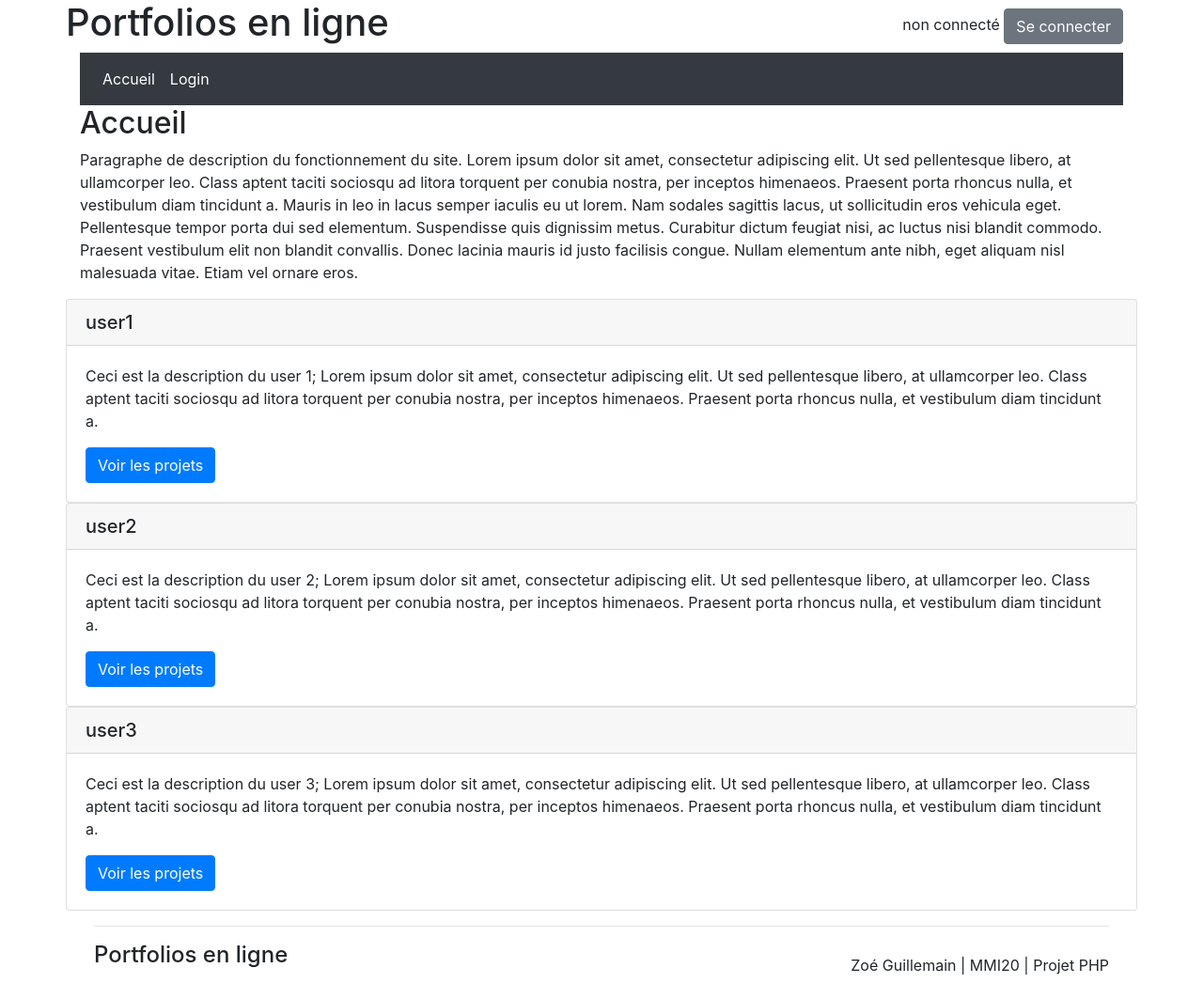
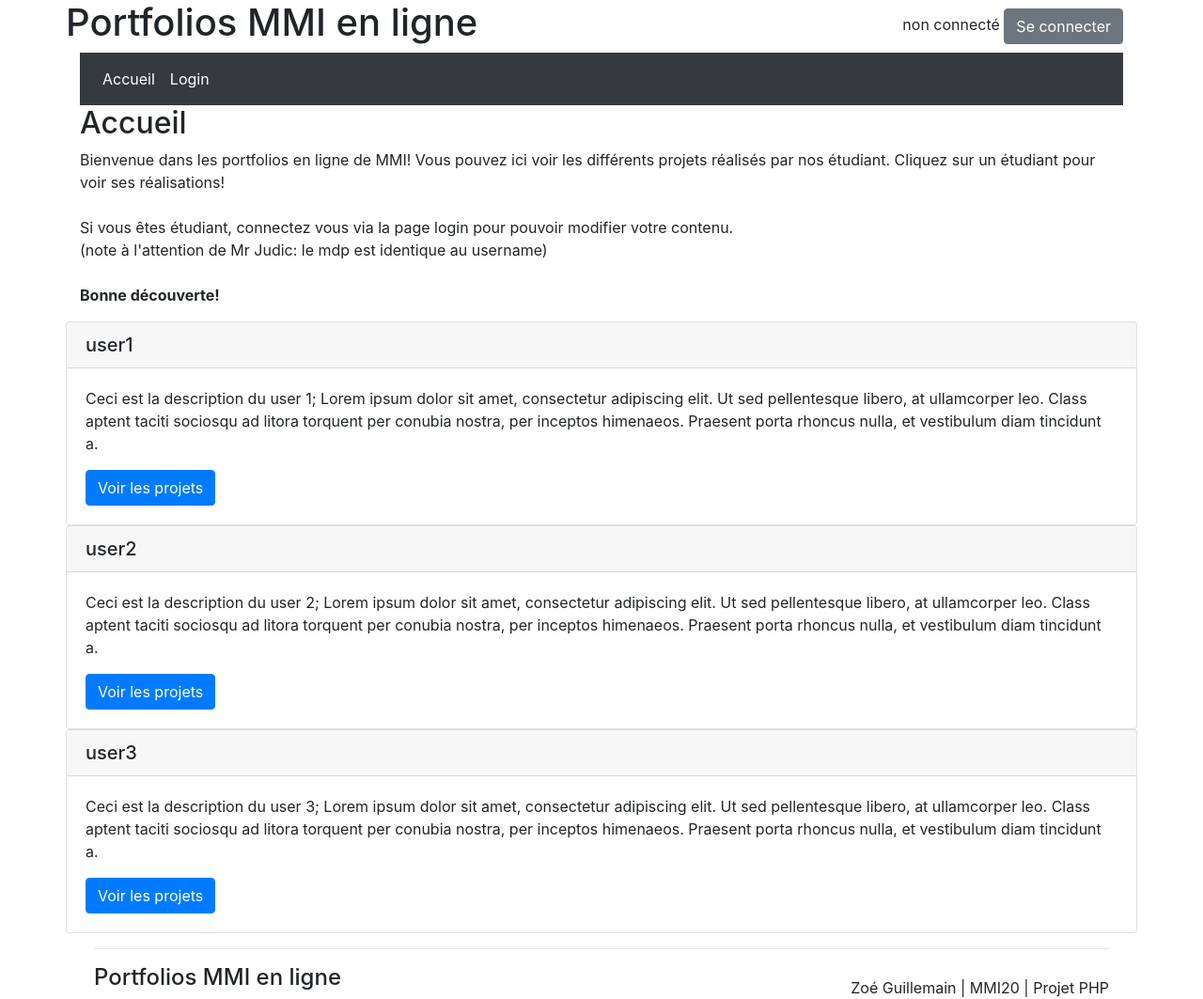
Before and after one commit to guillemainz/portfolio, a PHP site: page /W17/ in a window 1280 px wide. Shown: the whole page at 94% size. Before the commit the page ends 1037 px from the top, so only its background shows below. Run offline with PHP 8.4, Linux system fonts and the light colour scheme; a user stored in the database is signed in; data comes from the database, SQL or seed files in the repository.

Commit message:
20-03 dernier commit (oui je sais ça fait trois fois que je dis ça) : modifié la redirection de la page modifprojet, rajouté du contenu sur la page index

```diff
--- a/footer.php
+++ b/footer.php
@@ -2,7 +2,7 @@
 <hr/>
 <div class="row align-items-end">
     <div class="col-lg-6">
-        <h4>Portfolios en ligne</h4>
+        <h4>Portfolios MMI en ligne</h4>
     </div>
     <div class="col-lg-6 text-right">
         Zoé Guillemain | MMI20 | Projet PHP
--- a/header.php
+++ b/header.php
@@ -12,7 +12,7 @@ $user = new Users; //créé automatiquement un nouvel objet (vide) de classe use
 <head>
 	<meta charset="utf-8">
 	<!-- <link rel="stylesheet" type="text/css" href="style.css"> -->
-	<title>Header</title>
+	<title>Portfolios MMI</title>
     <link rel="stylesheet" href="https://stackpath.bootstrapcdn.com/bootstrap/4.4.1/css/bootstrap.min.css" integrity="sha384-Vkoo8x4CGsO3+Hhxv8T/Q5PaXtkKtu6ug5TOeNV6gBiFeWPGFN9MuhOf23Q9Ifjh" crossorigin="anonymous">
 </head>
 
@@ -22,7 +22,7 @@ $user = new Users; //créé automatiquement un nouvel objet (vide) de classe use
 <div class="container">
 <div class="row align-items-center">
     <div class="col-lg-8">
-        <h1 class="row">Portfolios en ligne</h1>
+        <h1 class="row">Portfolios MMI en ligne</h1>
 
     </div>
 
--- a/index.php
+++ b/index.php
@@ -19,7 +19,8 @@ $user = new Users; //créé automatiquement un nouvel objet (vide) de classe use
     </div>
 
     <div class="row">
-        <p id="Presentation">Paragraphe de description du fonctionnement du site. Lorem ipsum dolor sit amet, consectetur adipiscing elit. Ut sed pellentesque libero, at ullamcorper leo. Class aptent taciti sociosqu ad litora torquent per conubia nostra, per inceptos himenaeos. Praesent porta rhoncus nulla, et vestibulum diam tincidunt a. Mauris in leo in lacus semper iaculis eu ut lorem. Nam sodales sagittis lacus, ut sollicitudin eros vehicula eget. Pellentesque tempor porta dui sed elementum. Suspendisse quis dignissim metus. Curabitur dictum feugiat nisi, ac luctus nisi blandit commodo. Praesent vestibulum elit non blandit convallis. Donec lacinia mauris id justo facilisis congue. Nullam elementum ante nibh, eget aliquam nisl malesuada vitae. Etiam vel ornare eros.</p>
+        <p id="Presentation"> Bienvenue dans les portfolios en ligne de MMI! Vous pouvez ici voir les différents projets réalisés par nos étudiant. Cliquez sur un étudiant pour voir ses réalisations! <br/><br/> Si vous êtes étudiant, connectez vous via la page login pour pouvoir modifier votre contenu. <br/>(note à l'attention de Mr Judic: le mdp est identique au username) <br/><br/> <b>Bonne découverte!</b>
+        </p>
     </div>
 
     <div class="row">
--- a/modifprojet.php
+++ b/modifprojet.php
@@ -38,7 +38,7 @@ $projet = $resultat->fetch();
 	</div>
 
 	<div>
-		<h2>Contenu actuel: </h2>
+		<h4>Contenu actuel: </h4>
 		<h3><?php echo $projet['titre'];?></h3><br/>
 		<p><?php echo $projet['contenu'];?></p><br/>
 	</div>
@@ -72,7 +72,8 @@ $projet = $resultat->fetch();
 	            $request="UPDATE Projets SET titre=?, contenu=? WHERE id=?"; //les ? c'est une mesure de sécurité pour éviter que le visiteur injecte du code
 	            $update=$db->prepare($request);
 	            $update->execute([$_POST['ntitre'], $_POST['ncontenu'], $idp]);
-	            header('Location: index.php ');
+	            //header('Location: index.php ');
+	            header('Location: projetsMMI.php?nom='.$_SESSION["account"]["username"]);
             	exit();
 	        }
 	        else
```
